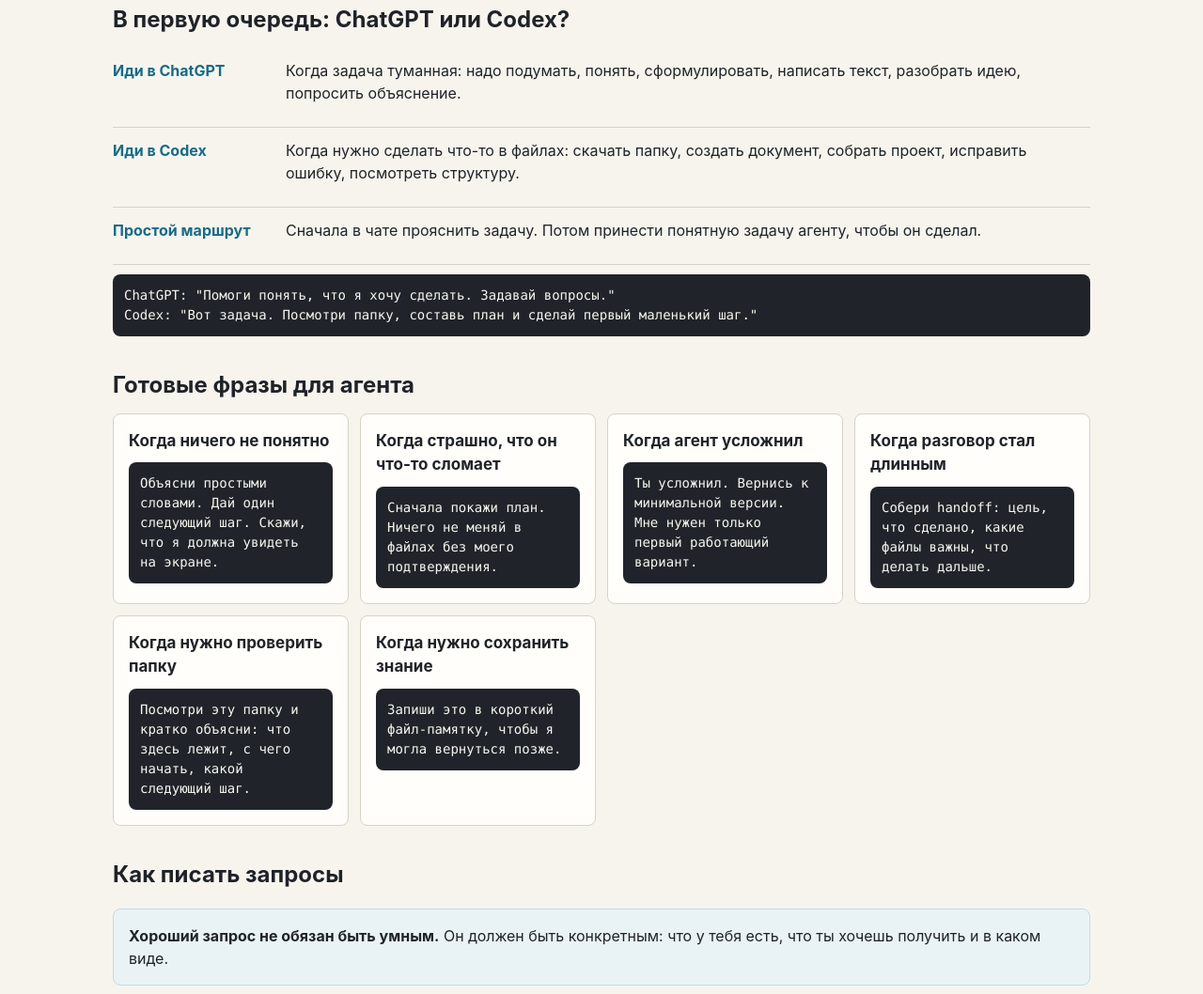
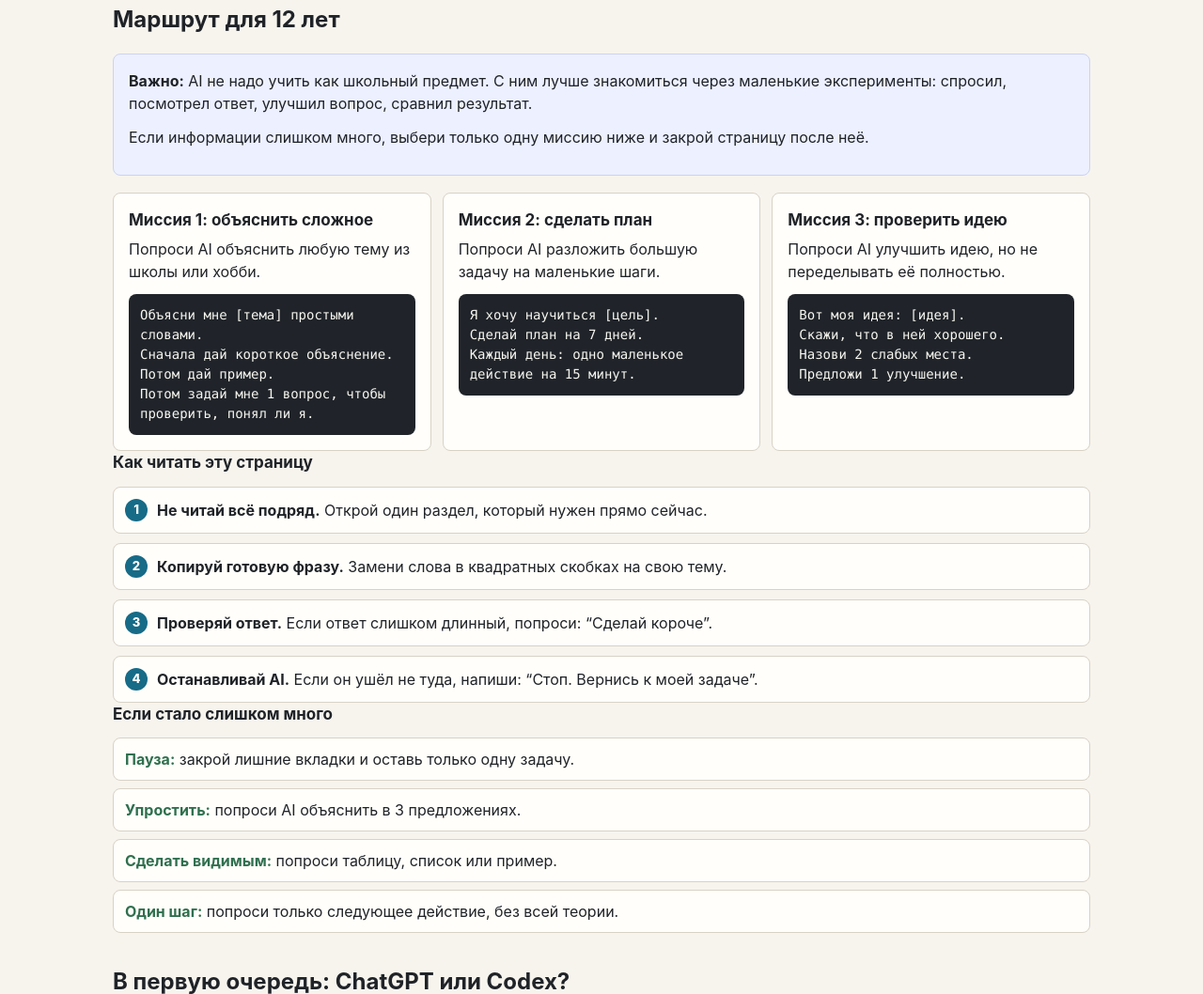
Before and after one commit to kawtan4ik87/Hanna, a plain HTML site: page index.html in a window 1280 px wide. Shown: the part 707-1765 px from the top of the page at 94% size. Drawn offline with Linux system fonts and the light colour scheme.

Commit message:
Update index.html

```diff
--- a/index.html
+++ b/index.html
@@ -15,6 +15,8 @@
       --accent-2: #8f4a2f;
       --soft: #e9f3f5;
       --soft-2: #f5ebe4;
+      --soft-3: #edf0ff;
+      --ok: #2f6f4e;
     }
 
     * {
@@ -106,6 +108,11 @@
       border-color: #e0c8b8;
     }
 
+    .kid-path {
+      background: var(--soft-3);
+      border-color: #cbd2f2;
+    }
+
     .grid {
       display: grid;
       grid-template-columns: repeat(auto-fit, minmax(250px, 1fr));
@@ -166,6 +173,57 @@
       font-weight: 700;
     }
 
+    .steps {
+      counter-reset: step;
+      display: grid;
+      gap: 10px;
+      margin: 12px 0 0;
+    }
+
+    .step {
+      position: relative;
+      padding: 12px 12px 12px 46px;
+      background: var(--paper);
+      border: 1px solid var(--line);
+      border-radius: 8px;
+    }
+
+    .step::before {
+      counter-increment: step;
+      content: counter(step);
+      position: absolute;
+      left: 12px;
+      top: 12px;
+      width: 24px;
+      height: 24px;
+      display: grid;
+      place-items: center;
+      border-radius: 50%;
+      background: var(--accent);
+      color: #fff;
+      font-weight: 800;
+      font-size: 13px;
+    }
+
+    .checklist {
+      display: grid;
+      gap: 8px;
+      padding: 0;
+      margin: 12px 0 0;
+      list-style: none;
+    }
+
+    .checklist li {
+      padding: 10px 12px;
+      border: 1px solid var(--line);
+      border-radius: 8px;
+      background: var(--paper);
+    }
+
+    .checklist strong {
+      color: var(--ok);
+    }
+
     @media (max-width: 680px) {
       .term {
         grid-template-columns: 1fr;
@@ -181,6 +239,7 @@
       <p class="lead">Сухая шпаргалка для нулевого уровня: что есть что, куда идти с задачей и как просить AI-агента так, чтобы он понял и сделал.</p>
       <nav class="toolbar" aria-label="Разделы">
         <a href="#start">С чего начать</a>
+        <a href="#kid-start">Для 12 лет</a>
         <a href="#chat-or-agent">ChatGPT или агент</a>
         <a href="#prompts">Фразы</a>
         <a href="#how-to-ask">Как писать запросы</a>
@@ -217,6 +276,56 @@
       <div class="note">
         <strong>Главная мысль:</strong> не надо изучать все инструменты сразу. Для старта достаточно одного чата, одного агента и одной отдельной рабочей папки.
       </div>
+    </section>
+
+    <section id="kid-start">
+      <h2>Маршрут для 12 лет</h2>
+      <div class="kid-path note">
+        <p><strong>Важно:</strong> AI не надо учить как школьный предмет. С ним лучше знакомиться через маленькие эксперименты: спросил, посмотрел ответ, улучшил вопрос, сравнил результат.</p>
+        <p>Если информации слишком много, выбери только одну миссию ниже и закрой страницу после неё.</p>
+      </div>
+
+      <div class="grid">
+        <article class="card">
+          <h3>Миссия 1: объяснить сложное</h3>
+          <p>Попроси AI объяснить любую тему из школы или хобби.</p>
+          <pre>Объясни мне [тема] простыми словами.
+Сначала дай короткое объяснение.
+Потом дай пример.
+Потом задай мне 1 вопрос, чтобы проверить, понял ли я.</pre>
+        </article>
+        <article class="card">
+          <h3>Миссия 2: сделать план</h3>
+          <p>Попроси AI разложить большую задачу на маленькие шаги.</p>
+          <pre>Я хочу научиться [цель].
+Сделай план на 7 дней.
+Каждый день: одно маленькое действие на 15 минут.</pre>
+        </article>
+        <article class="card">
+          <h3>Миссия 3: проверить идею</h3>
+          <p>Попроси AI улучшить идею, но не переделывать её полностью.</p>
+          <pre>Вот моя идея: [идея].
+Скажи, что в ней хорошего.
+Назови 2 слабых места.
+Предложи 1 улучшение.</pre>
+        </article>
+      </div>
+
+      <h3>Как читать эту страницу</h3>
+      <div class="steps">
+        <div class="step"><strong>Не читай всё подряд.</strong> Открой один раздел, который нужен прямо сейчас.</div>
+        <div class="step"><strong>Копируй готовую фразу.</strong> Замени слова в квадратных скобках на свою тему.</div>
+        <div class="step"><strong>Проверяй ответ.</strong> Если ответ слишком длинный, попроси: “Сделай короче”.</div>
+        <div class="step"><strong>Останавливай AI.</strong> Если он ушёл не туда, напиши: “Стоп. Вернись к моей задаче”.</div>
+      </div>
+
+      <h3>Если стало слишком много</h3>
+      <ul class="checklist">
+        <li><strong>Пауза:</strong> закрой лишние вкладки и оставь только одну задачу.</li>
+        <li><strong>Упростить:</strong> попроси AI объяснить в 3 предложениях.</li>
+        <li><strong>Сделать видимым:</strong> попроси таблицу, список или пример.</li>
+        <li><strong>Один шаг:</strong> попроси только следующее действие, без всей теории.</li>
+      </ul>
     </section>
 
     <section id="chat-or-agent">
@@ -264,6 +373,19 @@ Codex: "Вот задача. Посмотри папку, составь пла
         <article class="card">
           <h3>Когда нужно сохранить знание</h3>
           <pre>Запиши это в короткий файл-памятку, чтобы я могла вернуться позже.</pre>
+        </article>
+        <article class="card">
+          <h3>Когда ответ слишком длинный</h3>
+          <pre>Сделай короче.
+Оставь только главное.
+Дай пример на моей теме.</pre>
+        </article>
+        <article class="card">
+          <h3>Когда нужен точный формат</h3>
+          <pre>Ответь в таблице:
+1 колонка - термин.
+2 колонка - простое объяснение.
+3 колонка - пример.</pre>
         </article>
       </div>
     </section>
@@ -379,6 +501,17 @@ Codex: "Вот задача. Посмотри папку, составь пла
           <h3>Codex: доработать сайт</h3>
           <pre>Добавь на сайт раздел “частые ошибки новичка”. Сохрани стиль страницы. После изменений открой файл и скажи, что добавлено.</pre>
         </article>
+        <article class="card">
+          <h3>ChatGPT: учиться через интерес</h3>
+          <pre>Объясни [тема AI] через мой интерес: [игра, робототехника, музыка, спорт, история].
+Без длинной теории.
+Дай 3 примера.</pre>
+        </article>
+        <article class="card">
+          <h3>Codex: сделать учебную карточку</h3>
+          <pre>Создай короткую HTML-карточку про [термин].
+На карточке должны быть: название, объяснение, пример и мини-задание.</pre>
+        </article>
       </div>
     </section>
 
```
